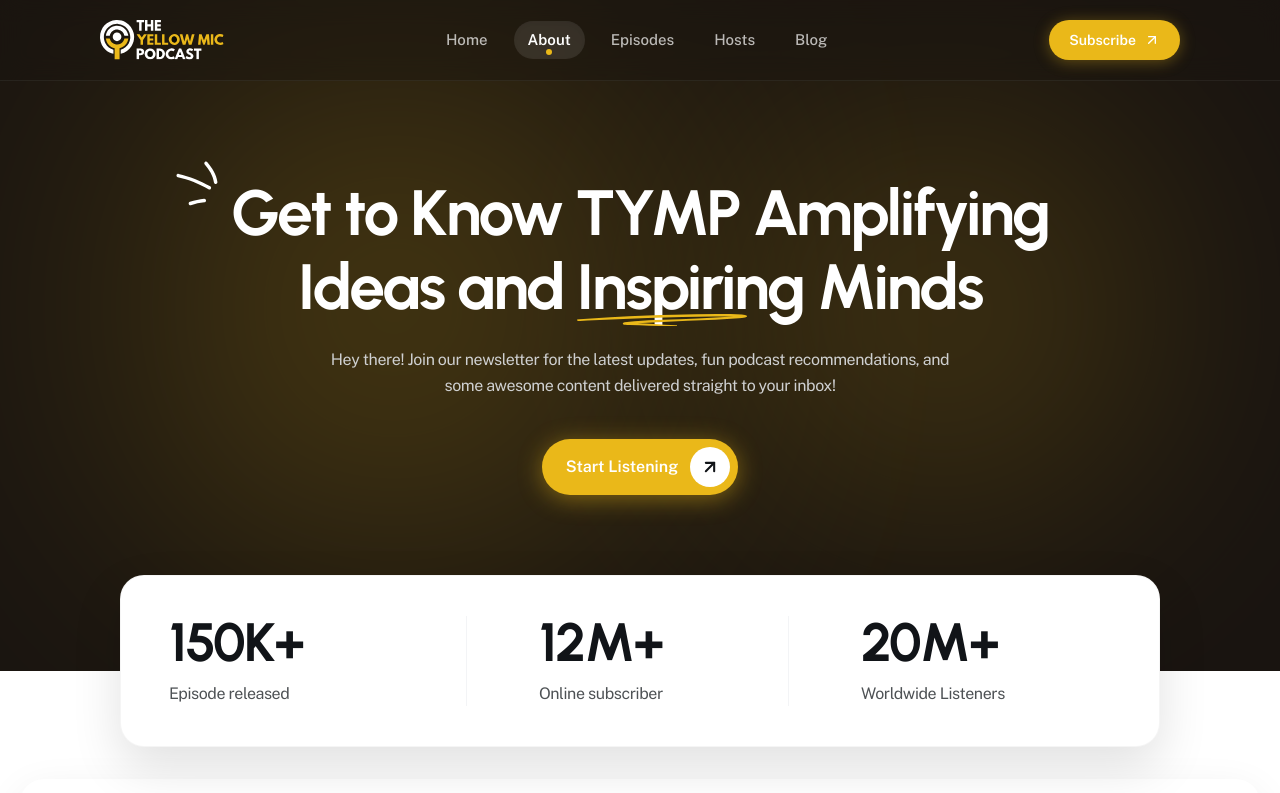
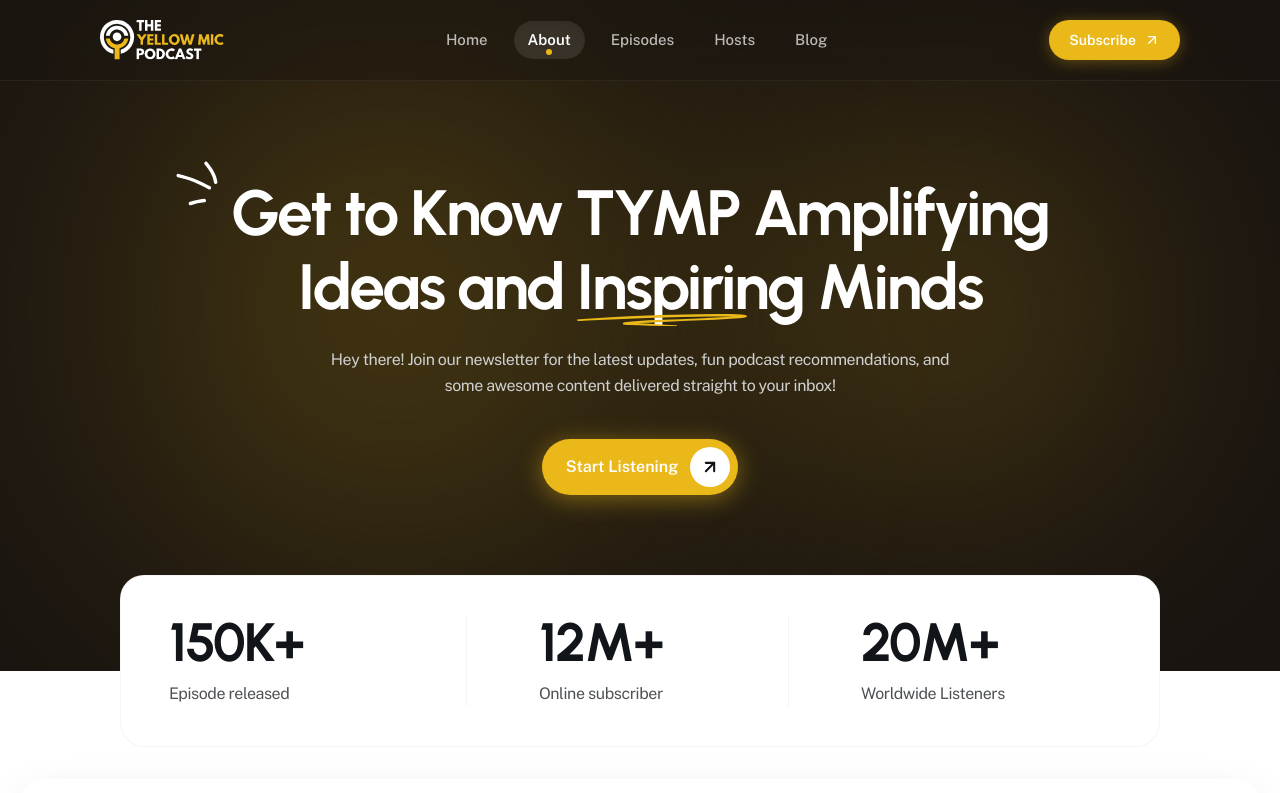
Before and after one commit to Rexzy2005/TYMP, a Next.js app: page /about in a window 1280 px wide. Shown: the top 793 px of the page. Built offline with nearby package versions, Linux system fonts and the light colour scheme.

Commit message:
feat: Remove shadow on hero stats card

```diff
--- a/src/components/sections/AboutHero.tsx
+++ b/src/components/sections/AboutHero.tsx
@@ -87,7 +87,7 @@ function GlassPlayPill({ label }: { label: string }) {
 function HeroStatsCard() {
   return (
     <div
-      className="relative z-30 mx-auto w-full max-w-[1040px] rounded-[24px] bg-white px-6 py-8 sm:px-12 sm:py-10 shadow-[0_20px_50px_rgba(0,0,0,0.12)] border border-black/[0.04]"
+      className="relative z-30 mx-auto w-full max-w-[1040px] rounded-[24px] bg-white px-6 py-8 sm:px-12 sm:py-10 border border-black/[0.04]"
     >
       <div className="grid grid-cols-1 gap-8 sm:grid-cols-3 sm:gap-6 divide-y sm:divide-y-0 sm:divide-x divide-gray-100 text-center sm:text-left">
         {aboutHero.stats.map((stat, idx) => (
```
